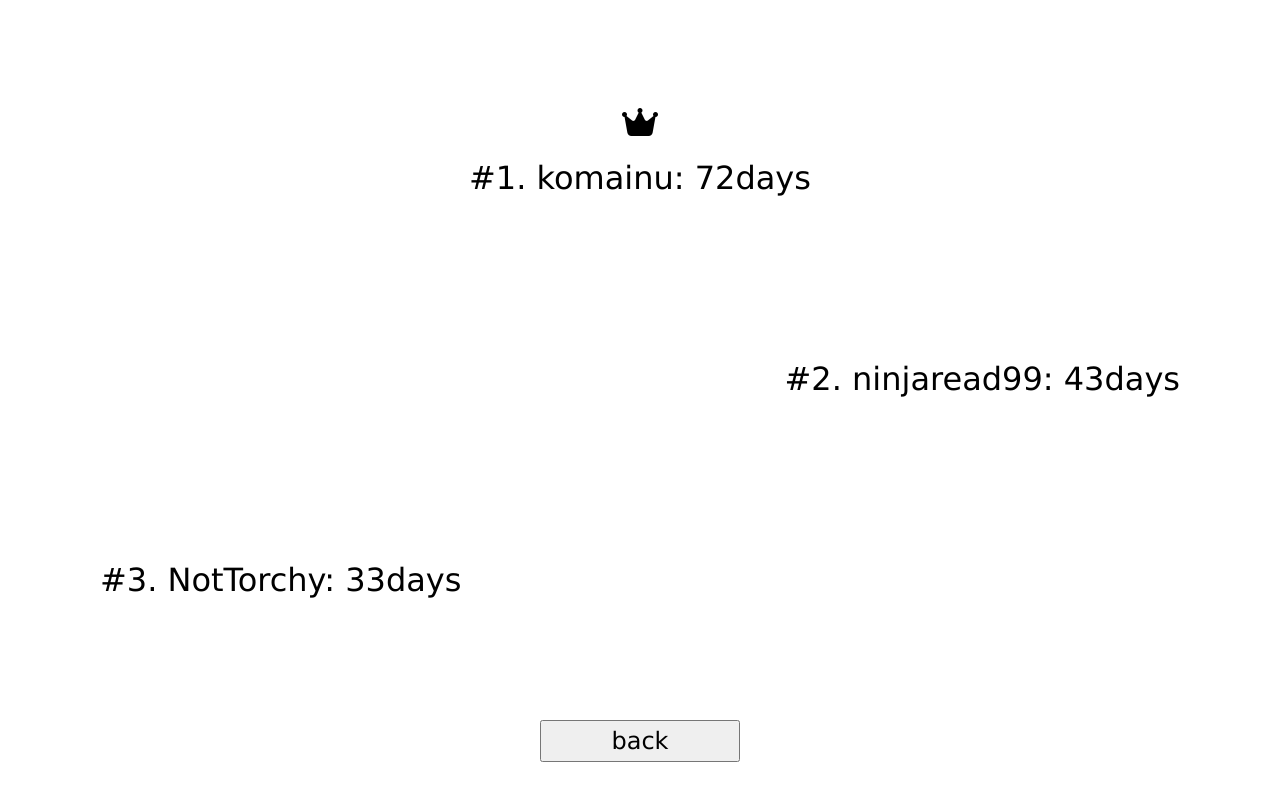
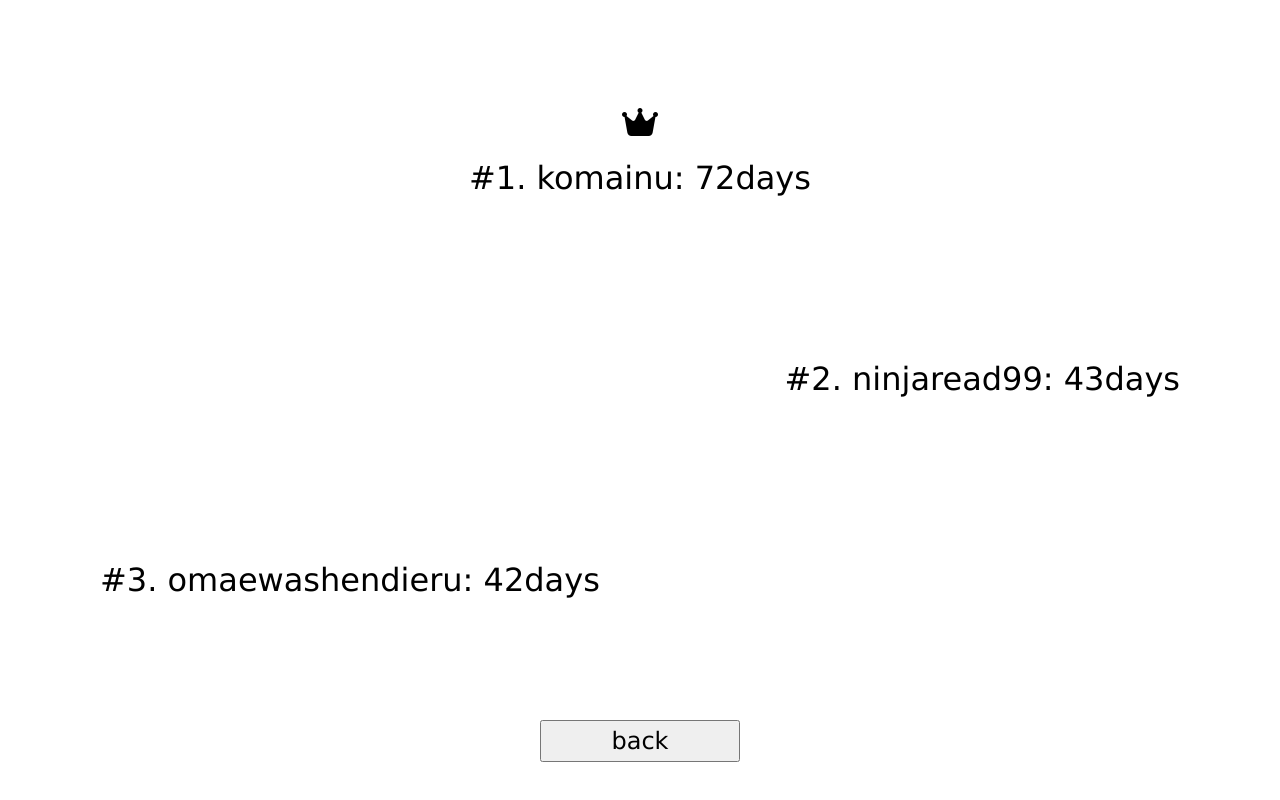
Before and after one commit to potojs/Survive2D, a website: page public/leaderboard.html in a window 1280 px wide. Drawn offline with Linux system fonts and the light colour scheme.

Commit message:
leaderboard

```diff
--- a/public/leaderboard.html
+++ b/public/leaderboard.html
@@ -24,7 +24,7 @@
                 <p>#2. ninjaread99: 43days</p>
             </li>
             <li class="rank rank-3">
-                <p>#3. NotTorchy: 33days</p>
+                <p>#3. omaewashendieru: 42days</p>
             </li>
         </ul>
         <button class="back-btn"><a href="./index.html">back</a></button>
```
Also changed, not shown: public/index.html (+1 -1 lines).
